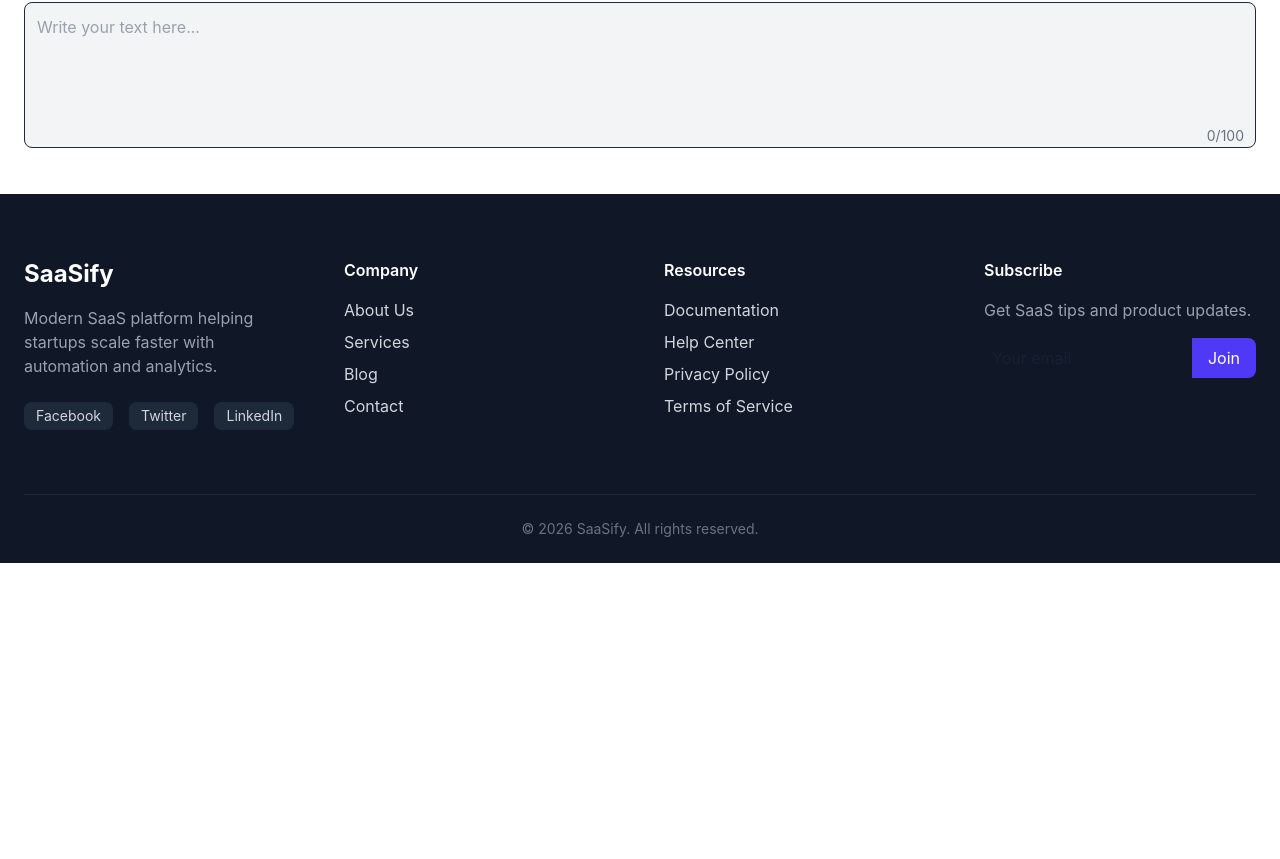
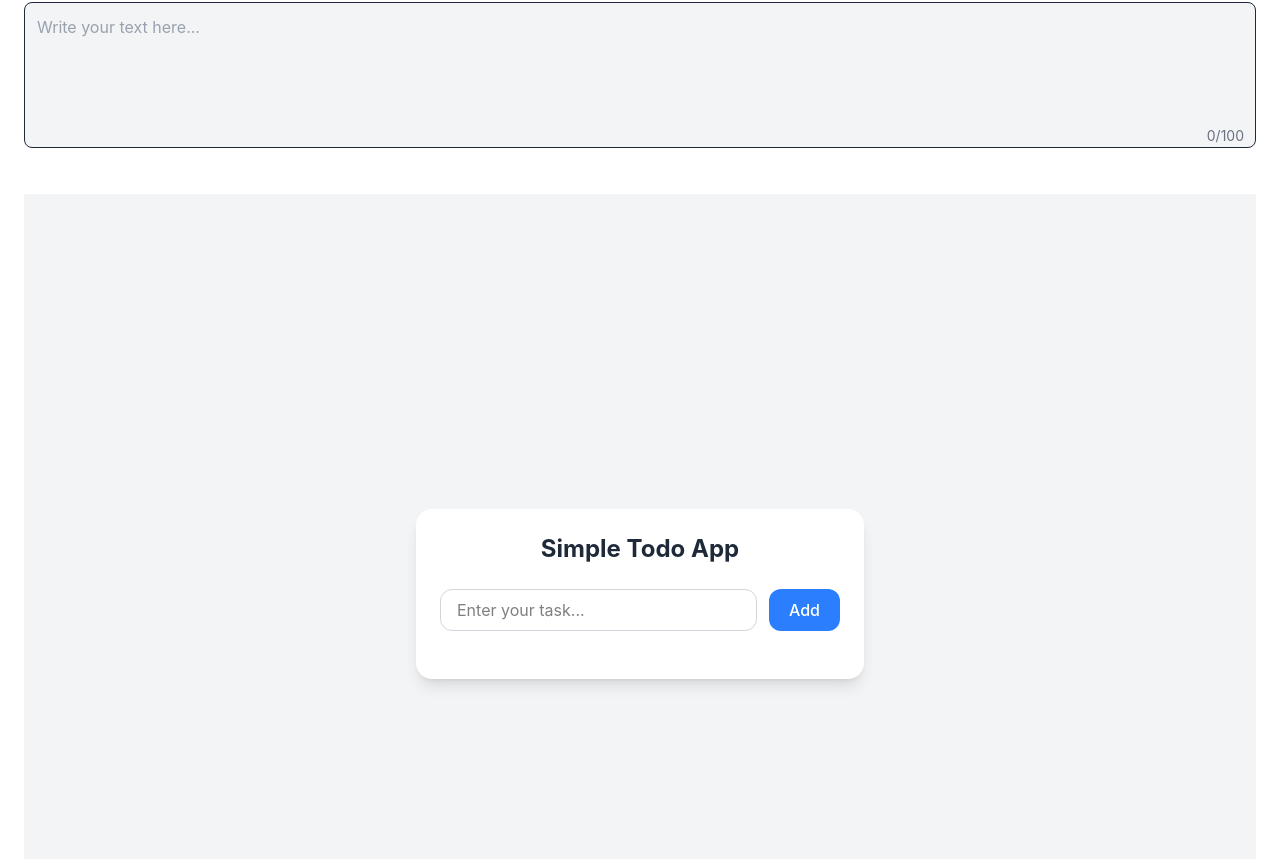
Before and after one commit to mdakash648/react-practice-1, a React (Vite) app: page / in a window 1280 px wide. Shown: the part 4921-5780 px from the top of the page. Before the commit the page ends 5484 px from the top, so only its background shows below. Built offline with nearby package versions, Linux system fonts and the light colour scheme.

Commit message:
Simple Todo

```diff
--- a/src/App.jsx
+++ b/src/App.jsx
@@ -16,6 +16,7 @@ import InputFieldLivePreview from './components/practice/localState/InputFieldLi
 import SimpleLikeButton from './components/practice/localState/SimpleLikeButton';
 import DarkLiteMode from './components/practice/localState/DarkLiteMode';
 import CharacterCounter from './components/practice/localState/CharacterCounter';
+import SimpleTodo from './components/practice/localState/SimpleTodo';
 // import UseState from './components/practice/localState/UseState';
 
 const App = () => {
@@ -68,6 +69,7 @@ const App = () => {
         <SimpleLikeButton />
         <DarkLiteMode />
         <CharacterCounter />
+        <SimpleTodo />
       </Container>
       <Footer />
     </>
--- /dev/null
+++ b/src/components/practice/localState/SimpleTodo.jsx
@@ -0,0 +1,60 @@
+import React, { useState } from 'react';
+
+const SimpleTodo = () => {
+  const [input, setInput] = useState();
+  const [todolist, setTodolist] = useState([]);
+  const addHandaling = () => {
+    if (input !== '') {
+      setTodolist([...todolist, input]);
+      setInput('');
+    }
+  };
+  return (
+    <>
+      <div className='min-h-screen flex items-center justify-center bg-gray-100'>
+        <div className='bg-white w-full max-w-md p-6 rounded-2xl shadow-lg'>
+          <h2 className='text-2xl font-bold text-center mb-6 text-gray-800'>
+            Simple Todo App
+          </h2>
+
+          {/* <!-- Input & Button --> */}
+          <div className='flex gap-3 mb-6'>
+            <input
+              value={input}
+              type='text'
+              placeholder='Enter your task...'
+              className='flex-1 px-4 py-2 border border-gray-300 rounded-xl
+               focus:outline-none focus:ring-2 focus:ring-blue-500
+               focus:border-blue-500 transition duration-200'
+              onChange={(e) => setInput(e.target.value)}
+            />
+
+            <button
+              className='px-5 py-2 bg-blue-500 text-white font-medium
+               rounded-xl hover:bg-blue-600 active:scale-95
+               transition duration-200'
+              onClick={() => addHandaling()}
+            >
+              Add
+            </button>
+          </div>
+
+          {/* <!-- Todo List --> */}
+          <ul className='space-y-3'>
+            {todolist.map((todo, index) => (
+              <li
+                className='px-4 py-2 bg-gray-50 rounded-xl shadow-sm
+                 hover:bg-gray-100 transition duration-200'
+                key={index}
+              >
+                {todo}
+              </li>
+            ))}
+          </ul>
+        </div>
+      </div>
+    </>
+  );
+};
+
+export default SimpleTodo;
```
